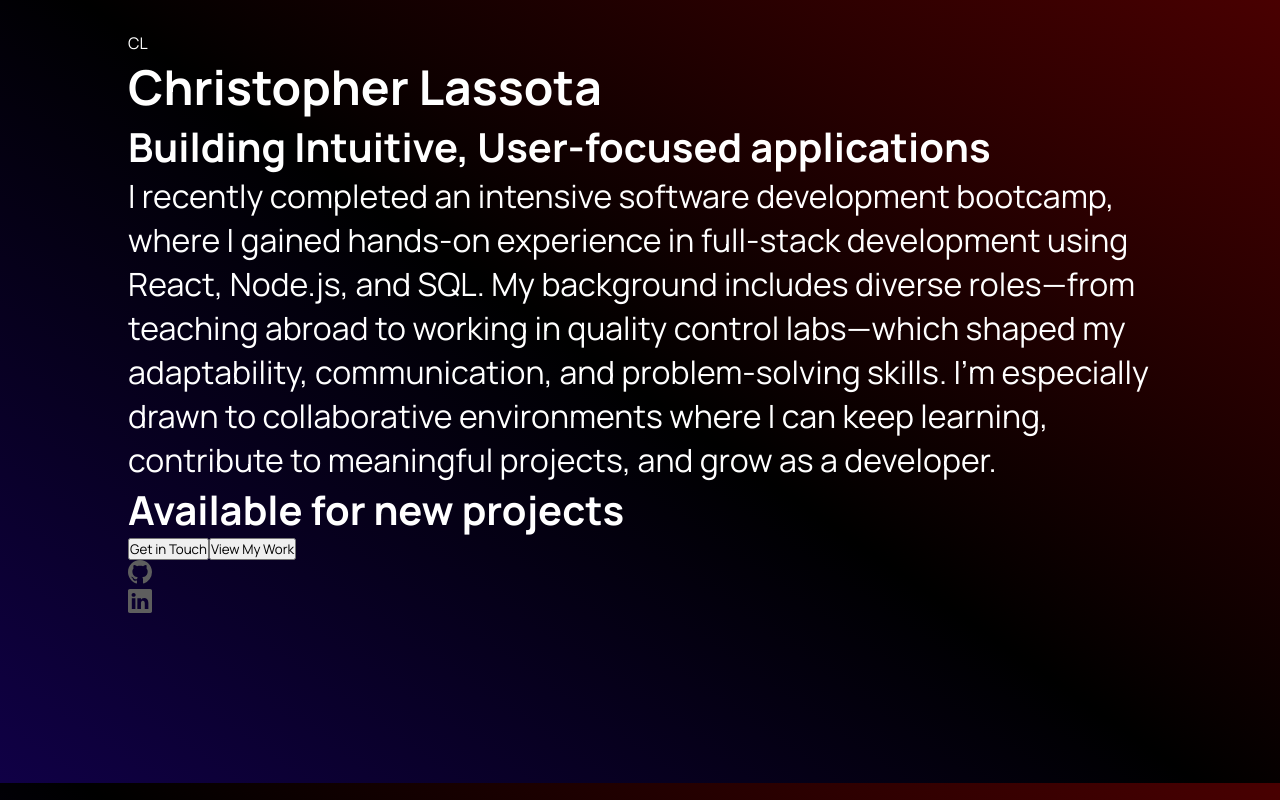
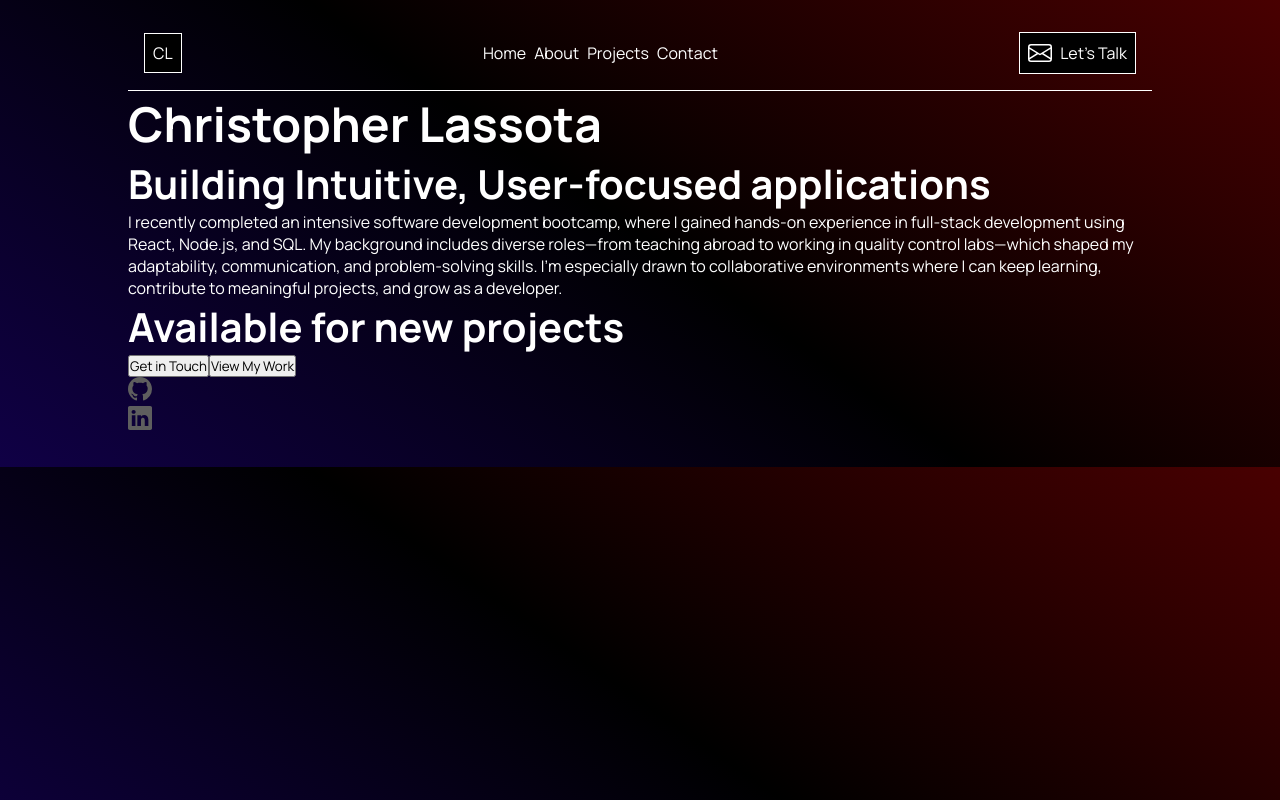
Before and after one commit to christopherlassota/my-website, a React (Vite) app: page / in a window 1280 px wide. Built offline with nearby package versions, Linux system fonts and the light colour scheme.

Commit message:
style header

```diff
--- a/src/App.scss
+++ b/src/App.scss
@@ -6,13 +6,7 @@
   box-sizing: border-box;
   margin: 0;
   padding: 0;
-  // list-style-type: none;
   text-decoration: none;
-}
-
-#root {
-    height: 89.9vh;
-    gap: 2rem;
 }
 
 body {
@@ -55,14 +49,6 @@ h3 {
 
 p {
   font-size: 1rem;
-
-  @include tablet {
-    font-size: 1.4rem;
-  }
-
-  @include desktop {
-    font-size: 2rem;
-  }
 }
 
 ul {
--- a/src/Components/Header/Header.scss
+++ b/src/Components/Header/Header.scss
@@ -1,2 +1,40 @@
 @use "../../styles/variables" as *;
 @use "../../styles/mixins" as *;
+
+.header {
+    @include flex-center(row, space-between);
+    padding: 0 1rem 1rem 1rem;
+    border-bottom: 1px solid white;
+
+    &__logo {
+        background-color: black;
+        border: 1px solid white;
+        padding: 0.5rem;
+    }
+    // &__navigation {}
+    &__waffle {
+        @include desktop {
+            display: none;
+        }
+    }
+    &__nav-list {
+        display: none;
+        gap: 0.5rem;
+
+        @include desktop {
+            @include flex-center;
+        }
+    }
+    // &__nav-link {}
+    &__contact {
+        display: none;
+
+        @include desktop {
+            @include flex-center;
+            gap: 0.5rem;
+            background-color: black;
+            border: 1px solid white;
+            padding: 0.5rem;
+        }
+    }
+}
--- a/src/Components/Header/Header.tsx
+++ b/src/Components/Header/Header.tsx
@@ -1,12 +1,38 @@
 import "./Header.scss";
+import { BsList } from "react-icons/bs";
+import { BsEnvelope } from "react-icons/bs";
+import { IconContext } from "react-icons";
+
 
 const Header = () => {
-    return (
-        <section className="header">
-            <div className="header__logo">CL</div>
-            <div className="header__waffle"></div>
-        </section>
-    )
-}
+  return (
+    <section className="header">
+      <div className="header__logo">
+        <p className="header__logo-text">CL</p>
+      </div>
+      <nav className="header__navigation">
+        <div className="header__waffle">
+          <IconContext.Provider value={{ color: "white", size: "24px" }}>
+            <BsList />
+          </IconContext.Provider>
+        </div>
+        <ul className="header__nav-list">
+            <li className="header__nav-link">Home</li>
+            <li className="header__nav-link">About</li>
+            <li className="header__nav-link">Projects</li>
+            <li className="header__nav-link">Contact</li>
+        </ul>
+      </nav>
+      <div className="header__contact">
+        <IconContext.Provider value={{color: "white", size:"24px"}}>
+            <BsEnvelope />
+        </IconContext.Provider>
+        <p className="header__contact-text">
+            Let's Talk
+        </p>
+      </div>
+    </section>
+  );
+};
 
 export default Header;
```
